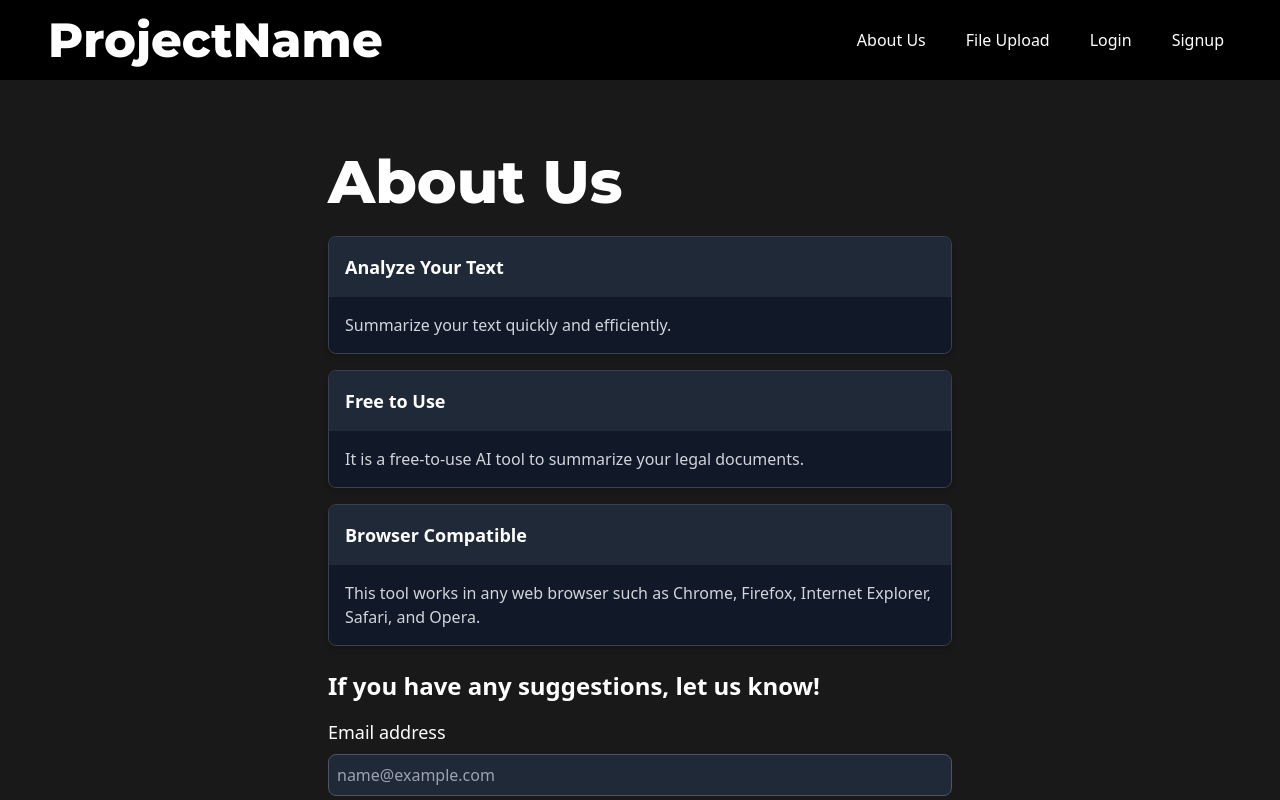
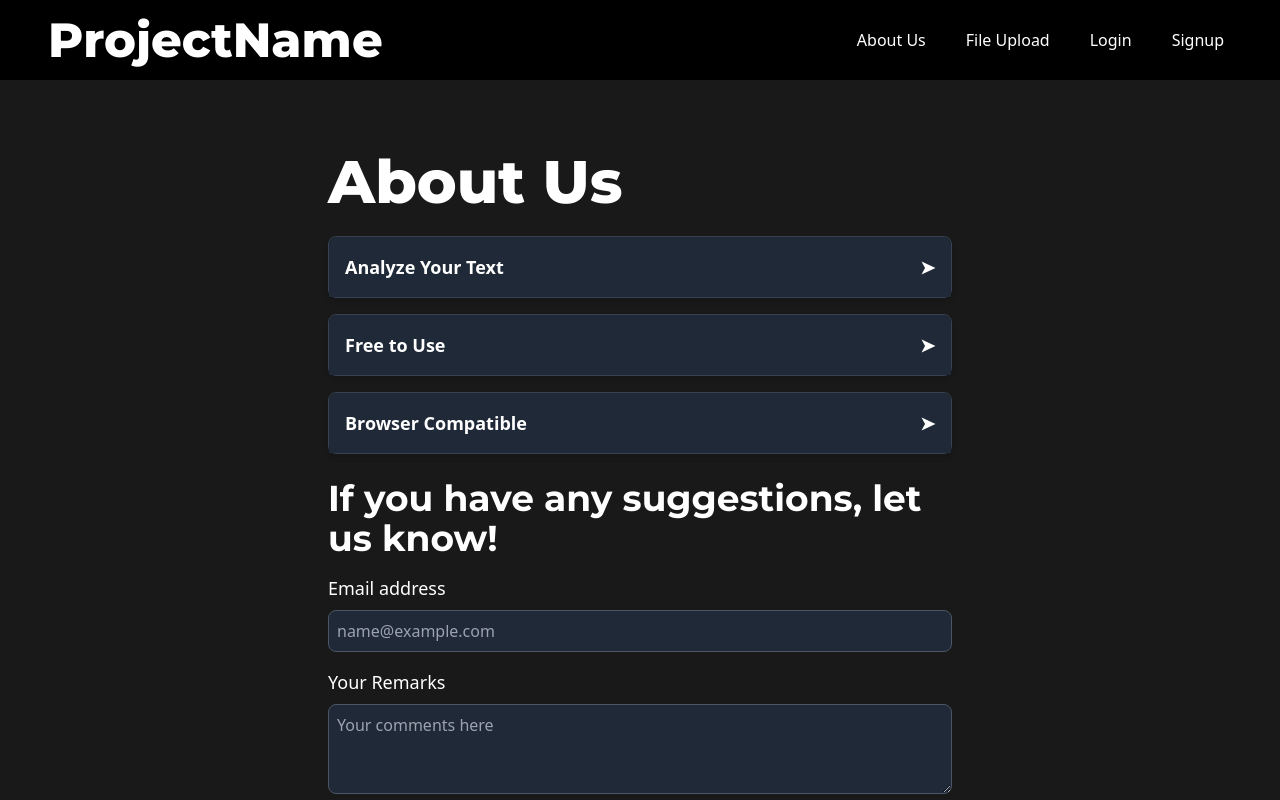
Before and after one commit to Piyushxz/Document-Summerizer-Using-RAG, a React (Vite) app: page /about in a window 1280 px wide. Shown: the top 800 px of the page. Built offline with nearby package versions, Linux system fonts and the light colour scheme.

Commit message:
updated aboutus

```diff
--- a/src/components/Aboutus.jsx
+++ b/src/components/Aboutus.jsx
@@ -2,9 +2,15 @@ import Navbar from "../components/Navbar";
 import { useModal } from "../context/modal-context";
 import SignInModal from "../components/SignInModal";
 import SignUpModal from "../components/SignUpModal";
+import { useState } from "react";
 
 const Aboutus = () => {
   const { isSignInModalOpen, isSignUpModalOpen } = useModal();
+  const [openAccordion, setOpenAccordion] = useState(null);
+
+  const toggleAccordion = (index) => {
+    setOpenAccordion(openAccordion === index ? null : index);
+  };
 
   return (
     <>
@@ -22,49 +28,79 @@ const Aboutus = () => {
               {/* Accordion Item 1 */}
               <div className="border border-gray-700 rounded-lg shadow-md">
                 <h2 className="bg-gray-800 p-4 rounded-t-lg">
-                  <button className="text-left w-full font-semibold text-lg text-white" type="button">
+                  <button
+                    className="text-left w-full font-semibold text-lg text-white flex items-center justify-between"
+                    type="button"
+                    onClick={() => toggleAccordion(1)}
+                  >
                     Analyze Your Text
+                    <span className={`transition-transform duration-200 ${openAccordion === 1 ? 'transform rotate-90' : ''}`}>
+                      ➤
+                    </span>
                   </button>
                 </h2>
+                {openAccordion === 1 && (
                   <div className="p-4 bg-gray-900 rounded-b-lg">
                     <p className="text-gray-300">
                       Summarize your text quickly and efficiently.
                     </p>
                   </div>
+                )}
               </div>
 
               {/* Accordion Item 2 */}
               <div className="border border-gray-700 rounded-lg shadow-md">
                 <h2 className="bg-gray-800 p-4 rounded-t-lg">
-                  <button className="text-left w-full font-semibold text-lg text-white" type="button">
+                  <button
+                    className="text-left w-full font-semibold text-lg text-white flex items-center justify-between"
+                    type="button"
+                    onClick={() => toggleAccordion(2)}
+                  >
                     Free to Use
+                    <span className={`transition-transform duration-200 ${openAccordion === 2 ? 'transform rotate-90' : ''}`}>
+                      ➤
+                    </span>
                   </button>
                 </h2>
+                {openAccordion === 2 && (
                   <div className="p-4 bg-gray-900 rounded-b-lg">
                     <p className="text-gray-300">
                       It is a free-to-use AI tool to summarize your legal documents.
                     </p>
                   </div>
+                )}
               </div>
 
               {/* Accordion Item 3 */}
               <div className="border border-gray-700 rounded-lg shadow-md">
                 <h2 className="bg-gray-800 p-4 rounded-t-lg">
-                  <button className="text-left w-full font-semibold text-lg text-white" type="button">
+                  <button
+                    className="text-left w-full font-semibold text-lg text-white flex items-center justify-between"
+                    type="button"
+                    onClick={() => toggleAccordion(3)}
+                  >
                     Browser Compatible
+                    <span className={`transition-transform duration-200 ${openAccordion === 3 ? 'transform rotate-90' : ''}`}>
+                      ➤
+                    </span>
                   </button>
                 </h2>
+                {openAccordion === 3 && (
                   <div className="p-4 bg-gray-900 rounded-b-lg">
                     <p className="text-gray-300">
                       This tool works in any web browser such as Chrome, Firefox, Internet Explorer, Safari, and Opera.
                     </p>
                   </div>
+                )}
               </div>
             </div>
 
             {/* Suggestions Section */}
             <div className="mt-6">
-              <h1 className="text-2xl font-semibold text-white mb-4">If you have any suggestions, let us know!</h1>
+            <h1 className="font-montserrat font-bold text-2xl md:text-4xl text-white mb-4">
+  If you have any suggestions, let us know!
+</h1>
+
               <label htmlFor="exampleFormControlInput1" className="block text-lg font-medium mb-2 text-white">Email address</label>
               <input
                 type="email"
@@ -79,7 +115,10 @@ const Aboutus = () => {
                 rows="3"
                 placeholder="Your comments here"
               ></textarea>
-              <button type="button" className="bg-blue-500 hover:bg-blue-600 text-white font-bold py-2 px-4 rounded-lg">
+              <button
+                type="button"
+                className="text-white bg-gradient-to-r from-purple-500 to-pink-500 hover:bg-gradient-to-l focus:ring-4 focus:outline-none focus:ring-purple-200 dark:focus:ring-purple-800 font-medium rounded-lg text-sm px-5 py-2.5 text-center me-2 mb-2"
+              >
                 Submit
               </button>
             </div>
```
Lines whose indentation alone changed are shown as unchanged.
